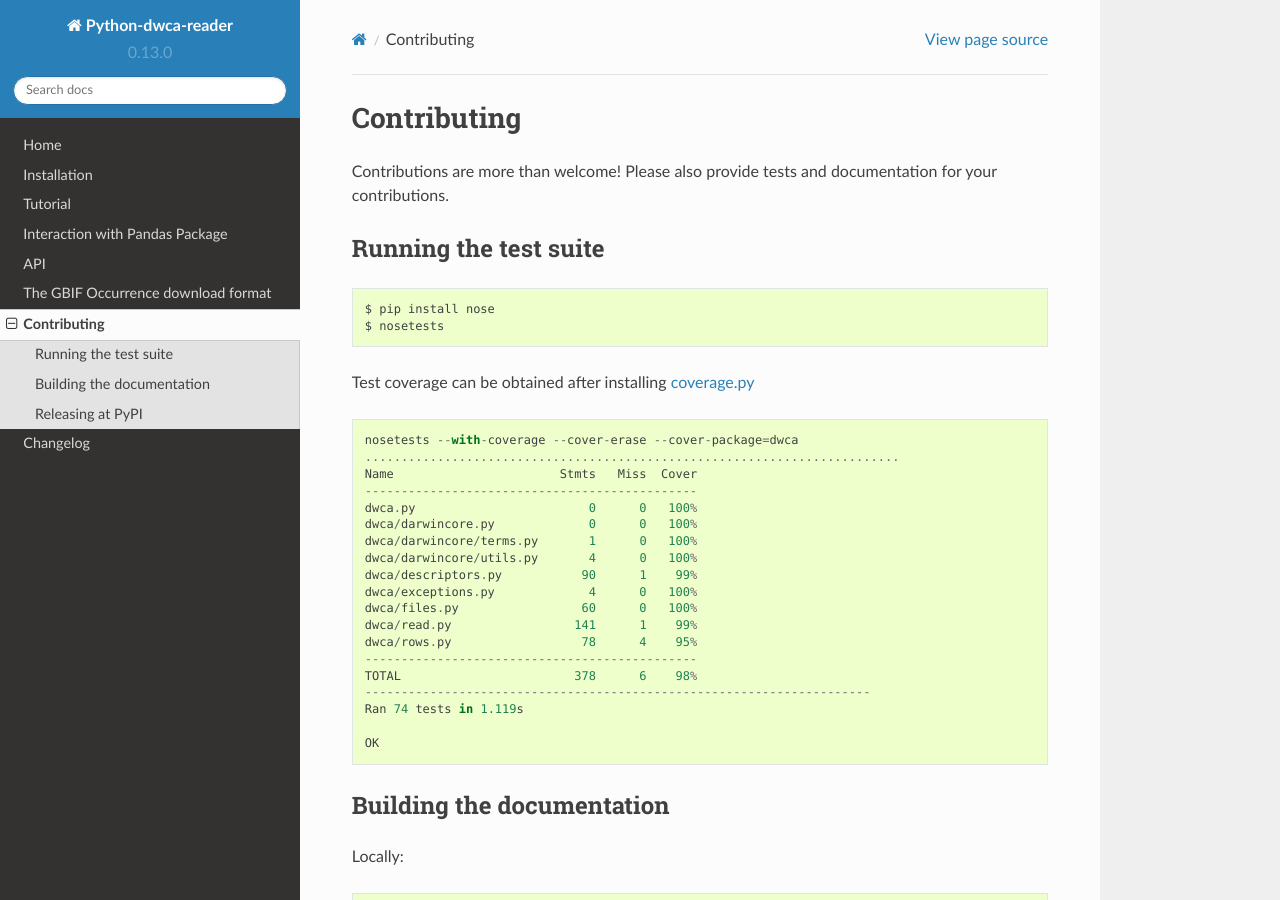
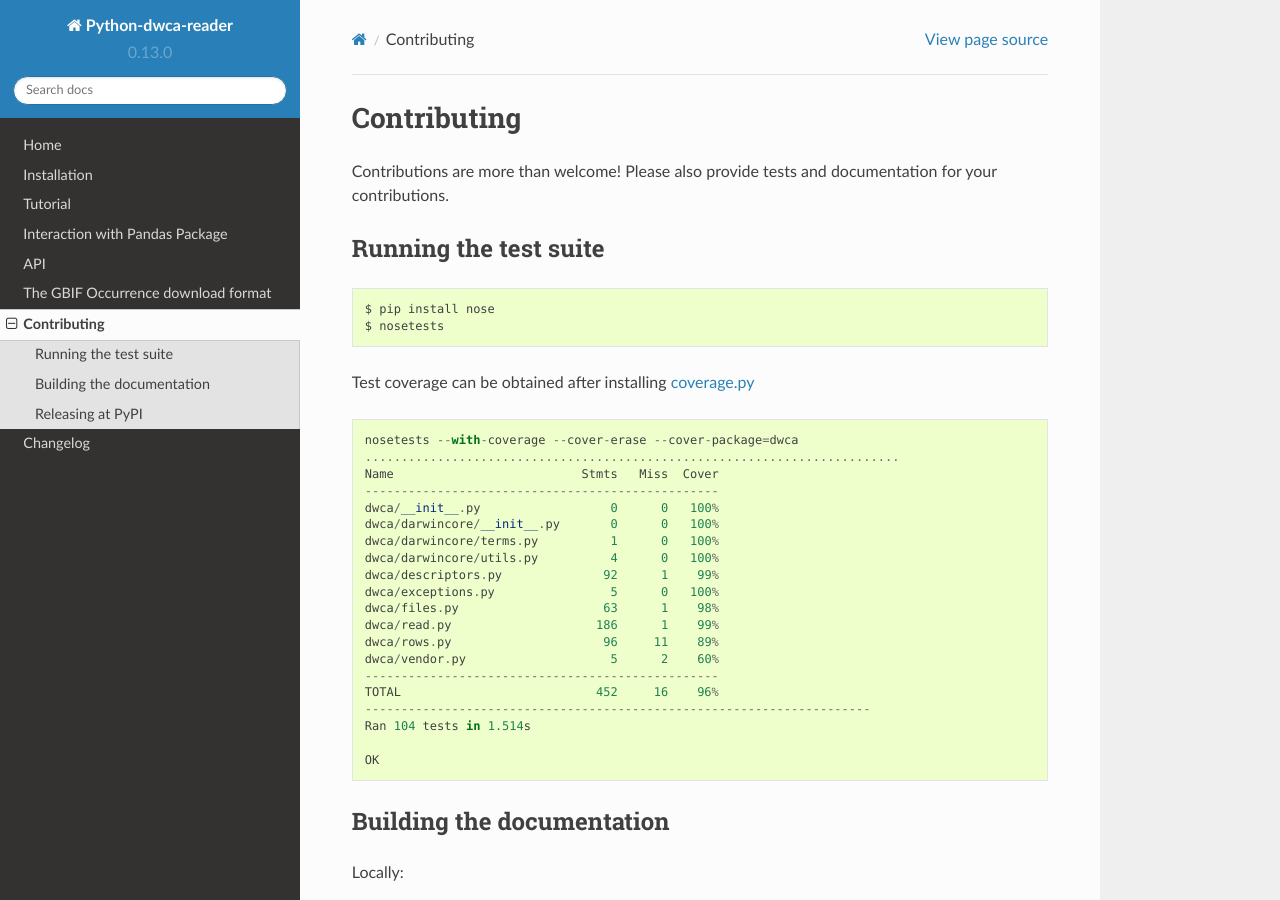
Before and after one commit to BelgianBiodiversityPlatform/python-dwca-reader, a Sphinx documentation site: the page built from doc/contributing.rst, in a window 1280 px wide and 900 px high. Built offline with Sphinx 7.4.7 and the Read the Docs theme 2.0.0, drawn with Linux system fonts in a browser that asks for light colours.

Commit message:
Update coverage example in documentation.

```diff
--- a/doc/contributing.rst
+++ b/doc/contributing.rst
@@ -17,21 +17,22 @@ Test coverage can be obtained after installing `coverage.py`_
 
     nosetests --with-coverage --cover-erase --cover-package=dwca
     ..........................................................................
-    Name                       Stmts   Miss  Cover
-    ----------------------------------------------
-    dwca.py                        0      0   100%
-    dwca/darwincore.py             0      0   100%
-    dwca/darwincore/terms.py       1      0   100%
-    dwca/darwincore/utils.py       4      0   100%
-    dwca/descriptors.py           90      1    99%
-    dwca/exceptions.py             4      0   100%
-    dwca/files.py                 60      0   100%
-    dwca/read.py                 141      1    99%
-    dwca/rows.py                  78      4    95%
-    ----------------------------------------------
-    TOTAL                        378      6    98%
+    Name                          Stmts   Miss  Cover
+    -------------------------------------------------
+    dwca/__init__.py                  0      0   100%
+    dwca/darwincore/__init__.py       0      0   100%
+    dwca/darwincore/terms.py          1      0   100%
+    dwca/darwincore/utils.py          4      0   100%
+    dwca/descriptors.py              92      1    99%
+    dwca/exceptions.py                5      0   100%
+    dwca/files.py                    63      1    98%
+    dwca/read.py                    186      1    99%
+    dwca/rows.py                     96     11    89%
+    dwca/vendor.py                    5      2    60%
+    -------------------------------------------------
+    TOTAL                           452     16    96%
     ----------------------------------------------------------------------
-    Ran 74 tests in 1.119s
+    Ran 104 tests in 1.514s
 
     OK
 
```
